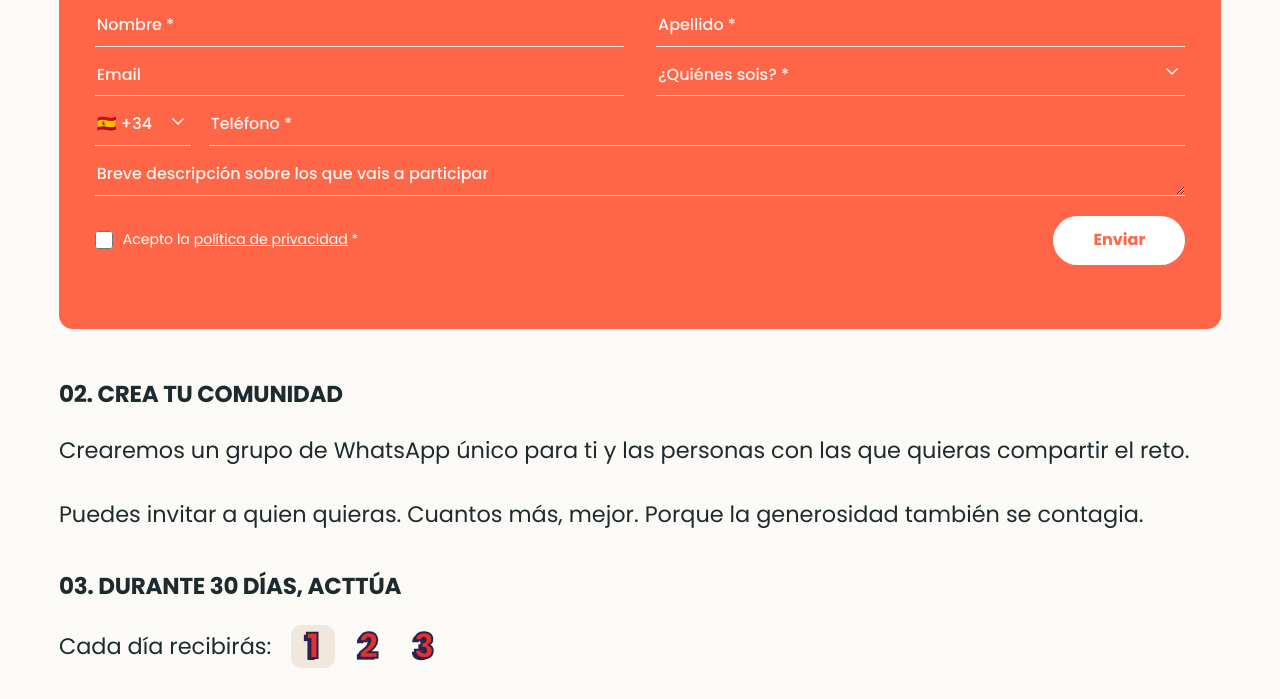
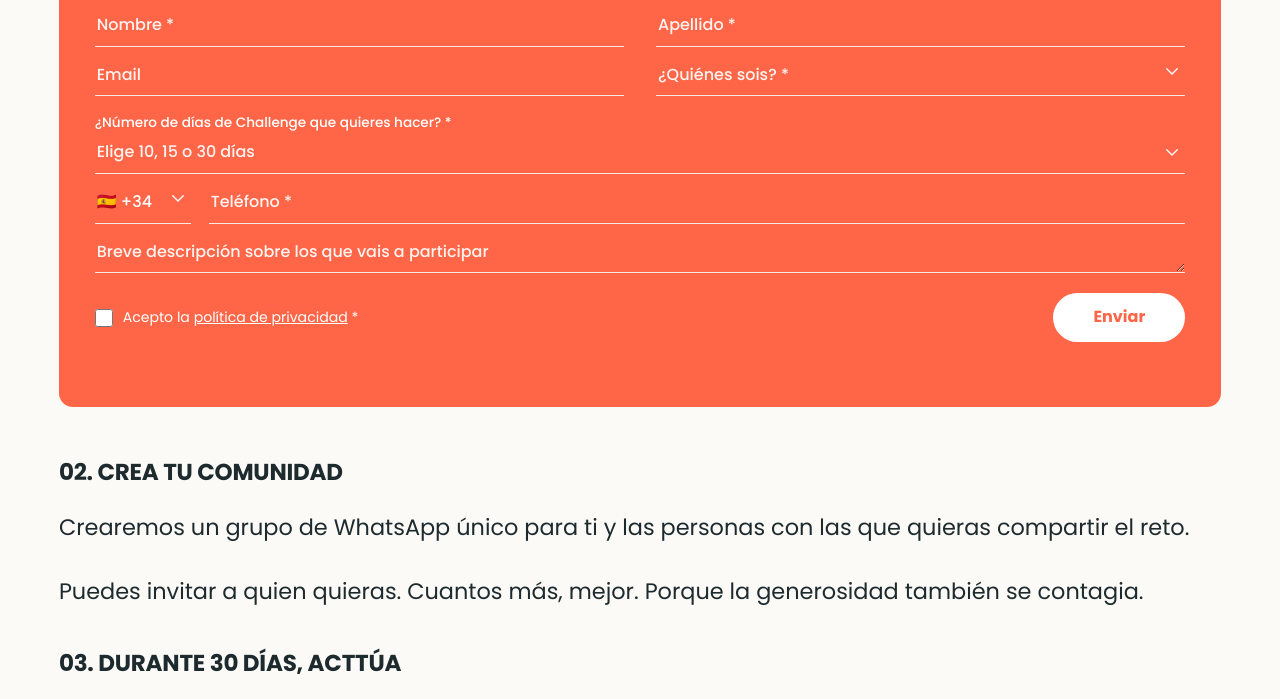
Before and after one commit to Jtroncosocastellanos/acttos-web, a plain HTML site: page acttos-challenge.html in a window 1280 px wide. Shown: the part 2415-3114 px from the top of the page. Drawn offline with Linux system fonts and the light colour scheme.

Commit message:
Formulario: pregunta "¿Número de días de Challenge que quieres hacer?"
Nuevo desplegable obligatorio con las opciones 10, 15 y 30 días.

Co-Authored-By: Claude Opus 5.5 <noreply@anthropic.com>

```diff
--- a/acttos-challenge.html
+++ b/acttos-challenge.html
@@ -119,6 +119,15 @@
                 <option>Grupo de madres</option>
                 <option>Grupo de padres</option>
                 <option>Pareja</option>
+              </select>
+            </div>
+            <div class="ch-field ch-field--select ch-field--full">
+              <label class="ch-field__q" for="f-dias">¿Número de días de Challenge que quieres hacer? *</label>
+              <select id="f-dias" name="dias" required>
+                <option value="" disabled selected hidden>Elige 10, 15 o 30 días</option>
+                <option value="10">10 días</option>
+                <option value="15">15 días</option>
+                <option value="30">30 días</option>
               </select>
             </div>
             <div class="ch-field ch-field--phone">
--- a/css/styles.css
+++ b/css/styles.css
@@ -1269,3 +1269,7 @@ button.pill__word { background: none; border: 0; padding: 0; cursor: pointer; fo
   .blog-list .post-featured, .blog-list .post-featured--reverse { grid-template-columns: 1fr; }
   .art-cover img { aspect-ratio: auto; }
 }
+
+/* Pregunta visible encima de un desplegable (p. ej. días de challenge) */
+.ch-field__q { display: block; margin-top: 18px; font-size: 0.95rem; font-weight: 600; color: #fff; line-height: 1.3; }
+.ch-field__q + select { padding-top: 8px; }
```
